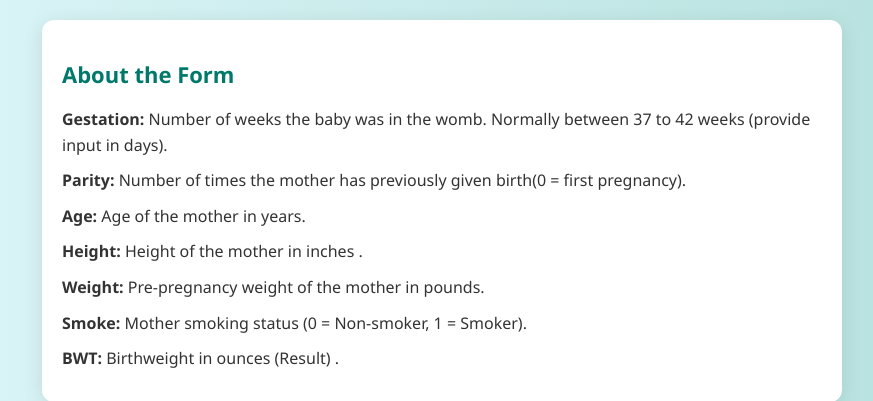
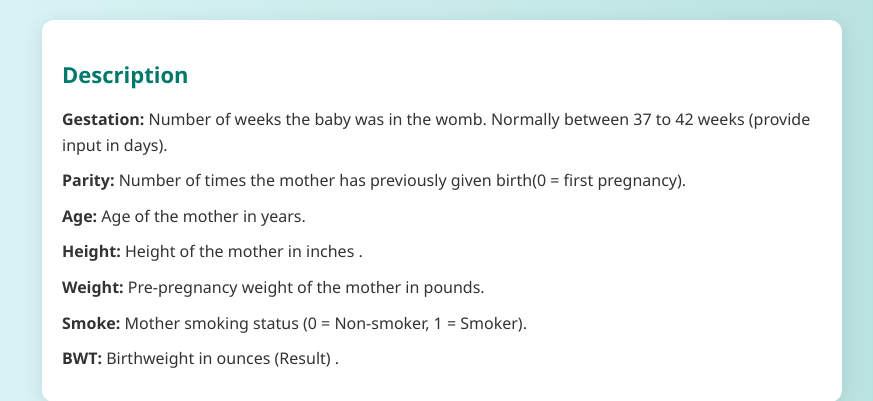
Before and after one commit to Vikash-Kumar-984/Machine-Learning-Model-API-Frontend-and-Backend, a Flask app: page / in a window 1280 px wide. Shown: the part 168-569 px from the top of the page, without its empty margins (198-1071 px from the left). Run offline with Flask 3, Linux system fonts and the light colour scheme.

Commit message:
Update index.html

```diff
--- a/templates/index.html
+++ b/templates/index.html
@@ -108,7 +108,7 @@
 
   <div class="container">
     <div class="intro">
-      <h2>About the Form</h2>
+      <h2>Description</h2>
       <p><strong>Gestation:</strong> Number of weeks the baby was in the womb. Normally between 37 to 42 weeks (provide input in days).</p>
       <p><strong>Parity:</strong> Number of times the mother has previously given birth(0 = first pregnancy).</p>
       <p><strong>Age:</strong> Age of the mother in years.</p>
```
